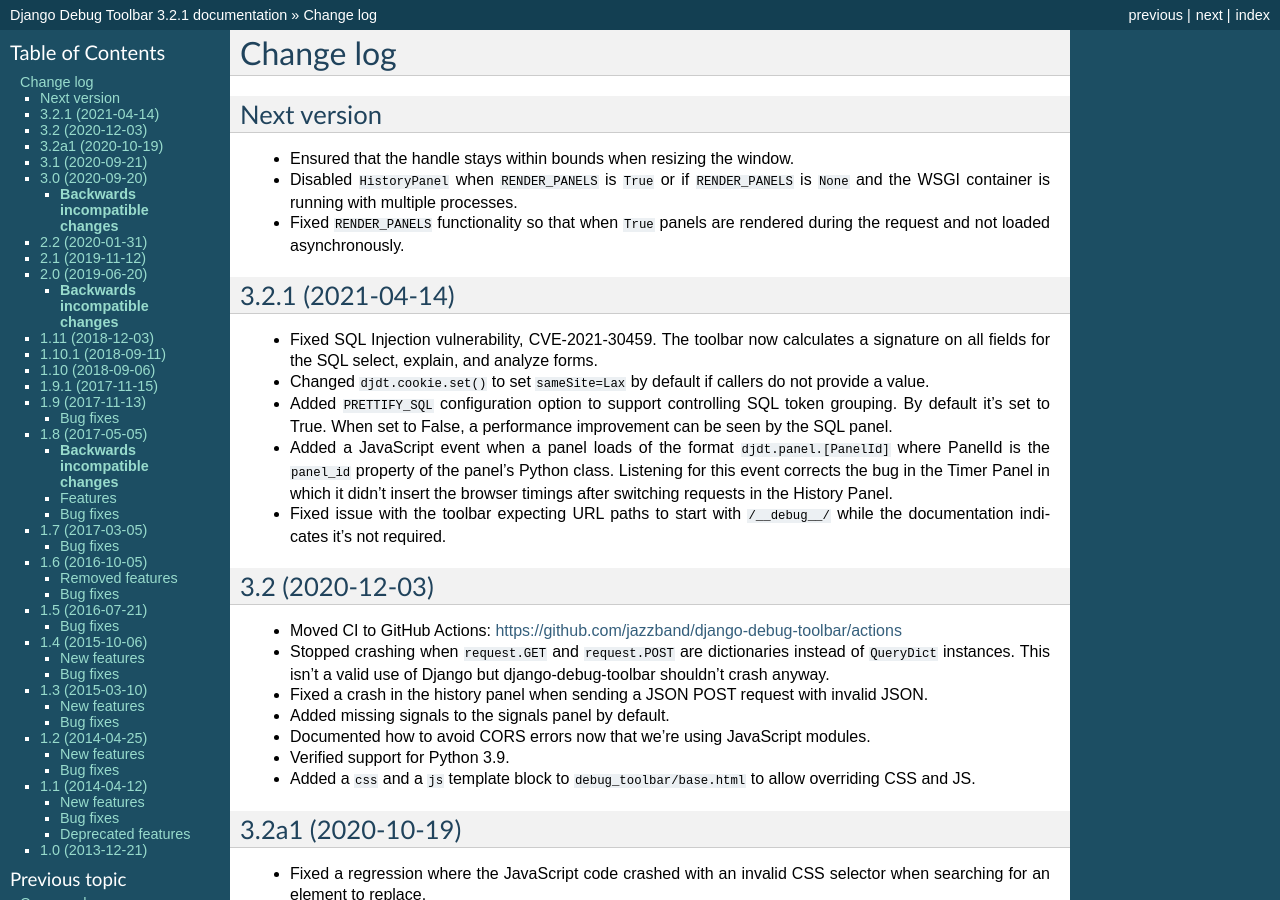
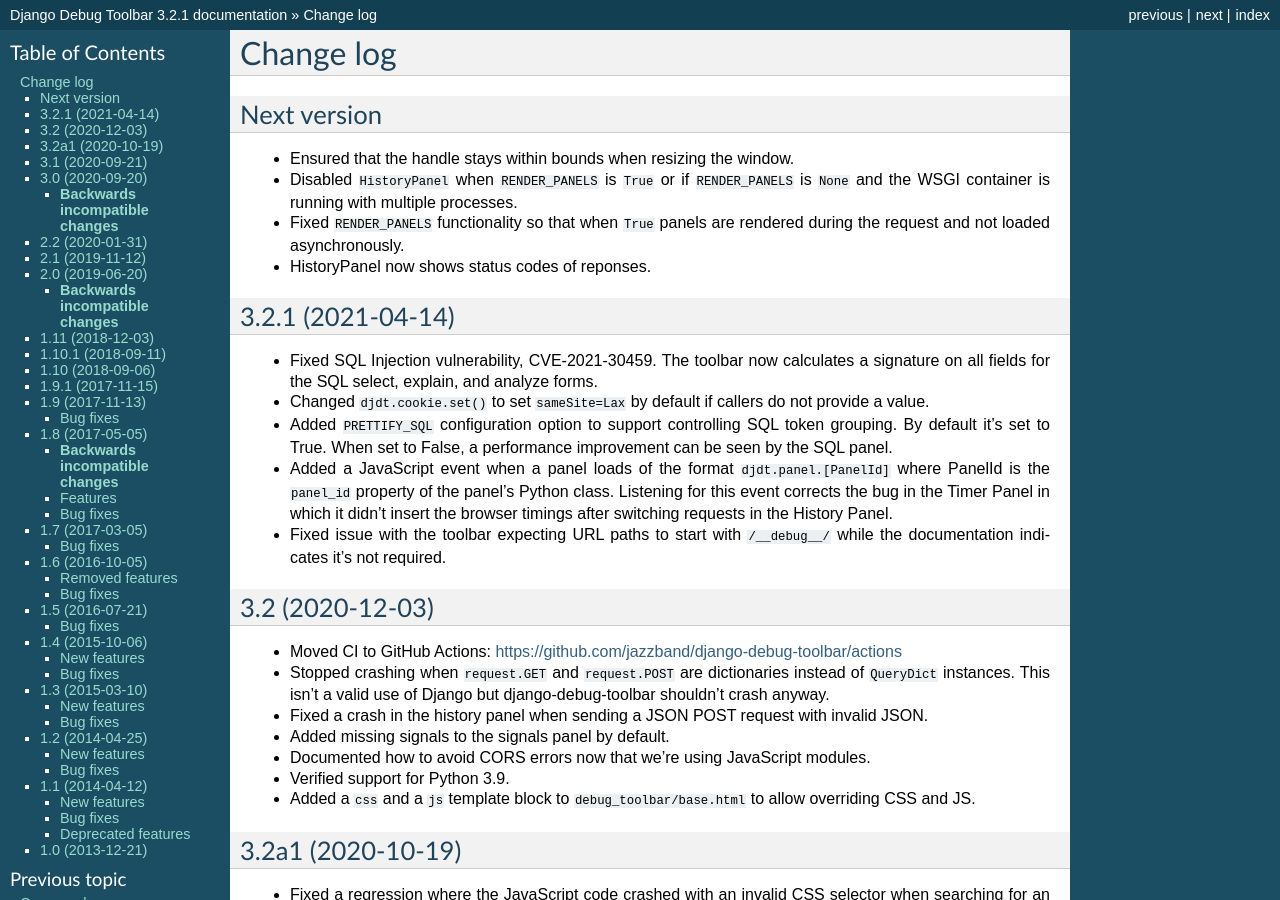
Before and after one commit to jazzband/django-debug-toolbar, a Sphinx documentation site: the page built from docs/changes.rst, in a window 1280 px wide and 900 px high. Built offline with Sphinx 7.4.7, drawn with Linux system fonts in a browser that asks for light colours.

Commit message:
Doc: update docs/changes.rst

```diff
--- a/docs/changes.rst
+++ b/docs/changes.rst
@@ -10,6 +10,7 @@
   running with multiple processes.
 * Fixed ``RENDER_PANELS`` functionality so that when ``True`` panels are
   rendered during the request and not loaded asynchronously.
+* HistoryPanel now shows status codes of reponses.
 
 
 3.2.1 (2021-04-14)
```
